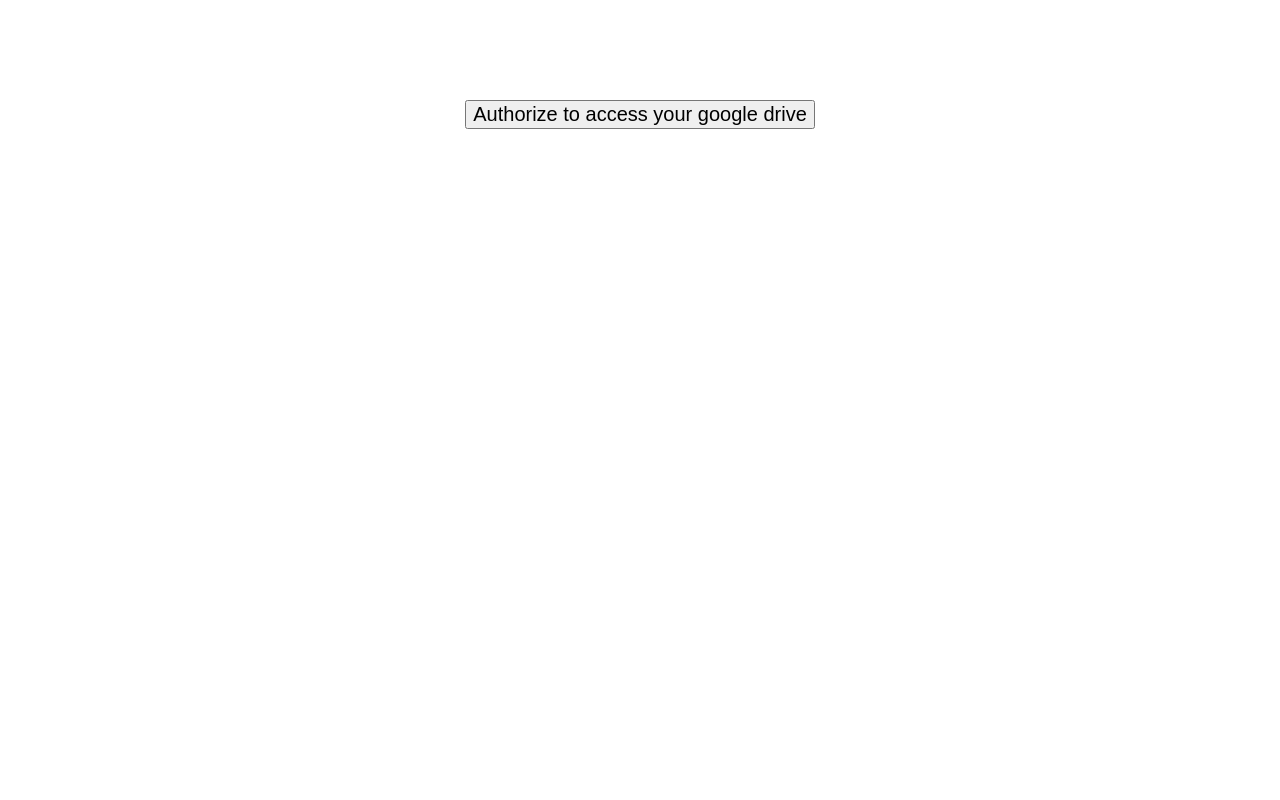
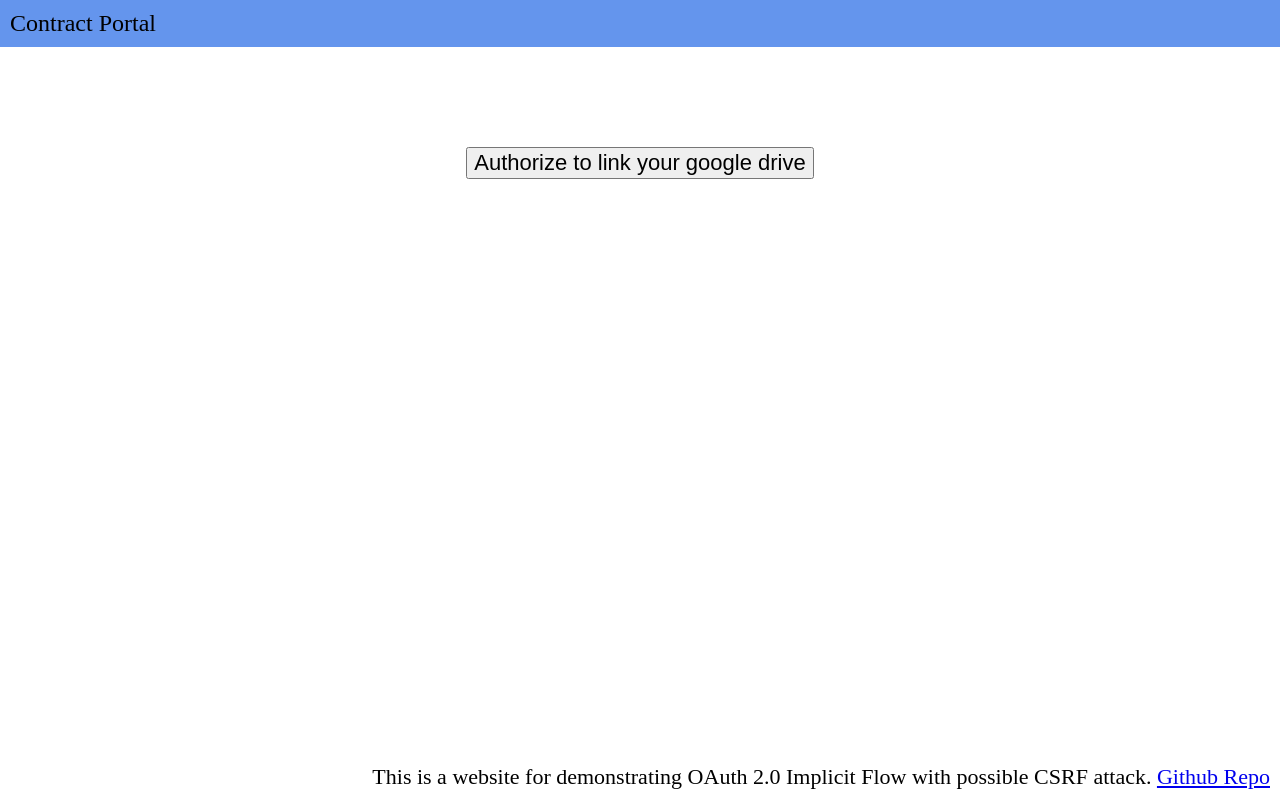
Before and after one commit to barry800414/react-google-oauth-example, a React (Create React App) app in the folder implicit_flow/: page / in a window 1280 px wide. Built offline with nearby package versions, Linux system fonts and the light colour scheme.

Commit message:
feat: update text and style for demo

```diff
--- a/implicit_flow/src/App.js
+++ b/implicit_flow/src/App.js
@@ -76,16 +76,21 @@
   };
 
   return (
-    <div className="App">
+    <div className="app">
+      <div className="header">Contract Portal</div>
+      <div className="body">
         {/* Step 1. */}
         {!accessToken ?
-        <button onClick={googleOauth2SignIn}> Authorize to access your google drive </button> :
+          <button onClick={googleOauth2SignIn}> Authorize to link your google drive </button> :
           <div>
             <div>Upload your photo</div>
             <input type="file" id="file_input" onChange={requestToUploadFile}/>
           </div>
         }
       </div>
+      <div className="footer">This is a website for demonstrating OAuth 2.0 Implicit Flow with possible CSRF attack. <a href="https://github.com/barry800414/react-google-oauth-example">Github Repo</a></div>
+    </div>
+
   );
 }
 
--- a/implicit_flow/src/Callback.js
+++ b/implicit_flow/src/Callback.js
@@ -45,9 +45,9 @@
   }, [])
 
   return (
-    <div className="App">
-      Redirecting back...
-      <br></br>(Purposely stop at this page for 10 seconds for demo purpose)
+    <div className="app">
+      <div>Redirecting back...</div>
+      <div>(Purposely stop at this page for 10 seconds for demo purpose)</div>
     </div>
   );
 }
--- a/implicit_flow/src/index.css
+++ b/implicit_flow/src/index.css
@@ -1,11 +1,30 @@
 
 body {
+    margin: 0;
+    font-size: 22px;
+}
+
+.body {
     display: flex;
     justify-content: center;
     font-size: 20px;
     margin-top: 100px;
 }
 
+.header {
+    background: cornflowerblue;
+    padding: 10px;
+    font-size: 24px;
+    font-weight: 500;
+}
+
+.footer {
+    position: absolute;
+    bottom: 10px;
+    right: 10px;
+    font-size: 22px;
+}
+
 button {
-    font-size: 20px;
+    font-size: 22px;
 }
```
Lines whose indentation alone changed are shown as unchanged.
